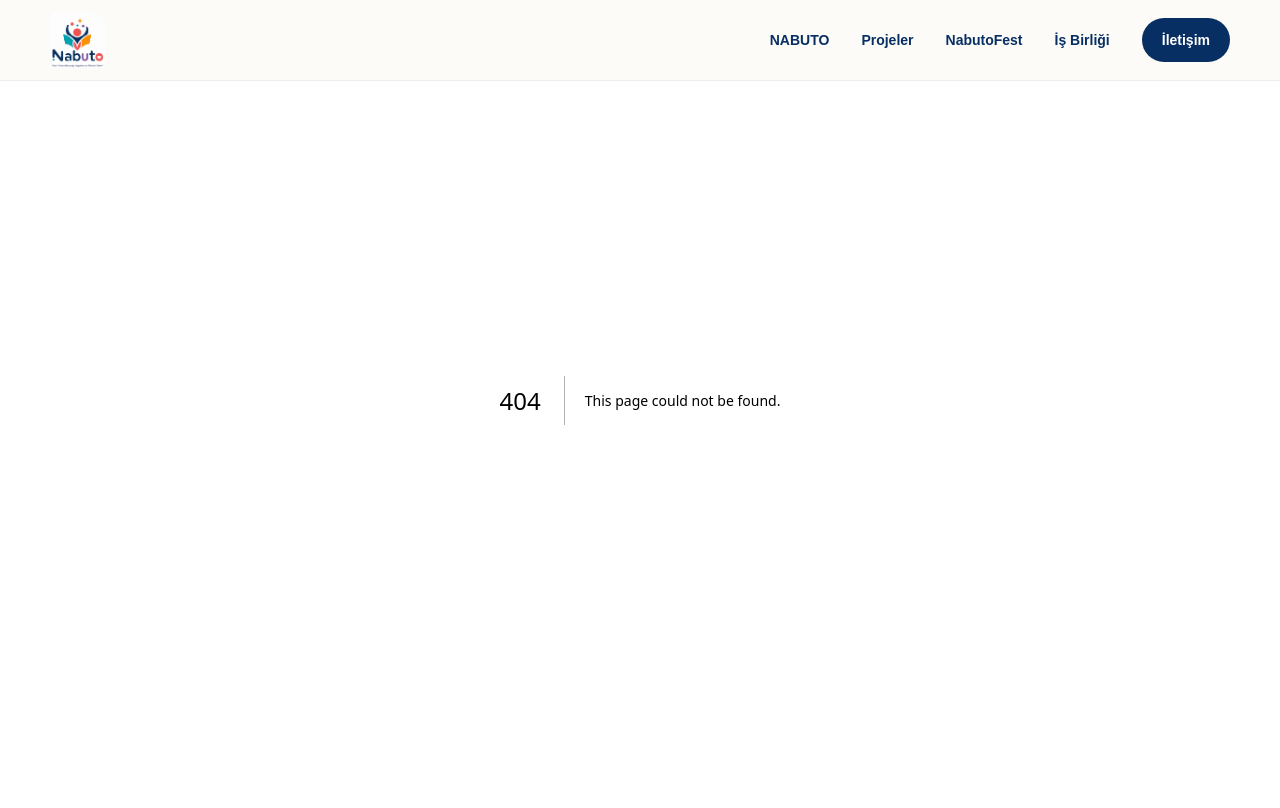
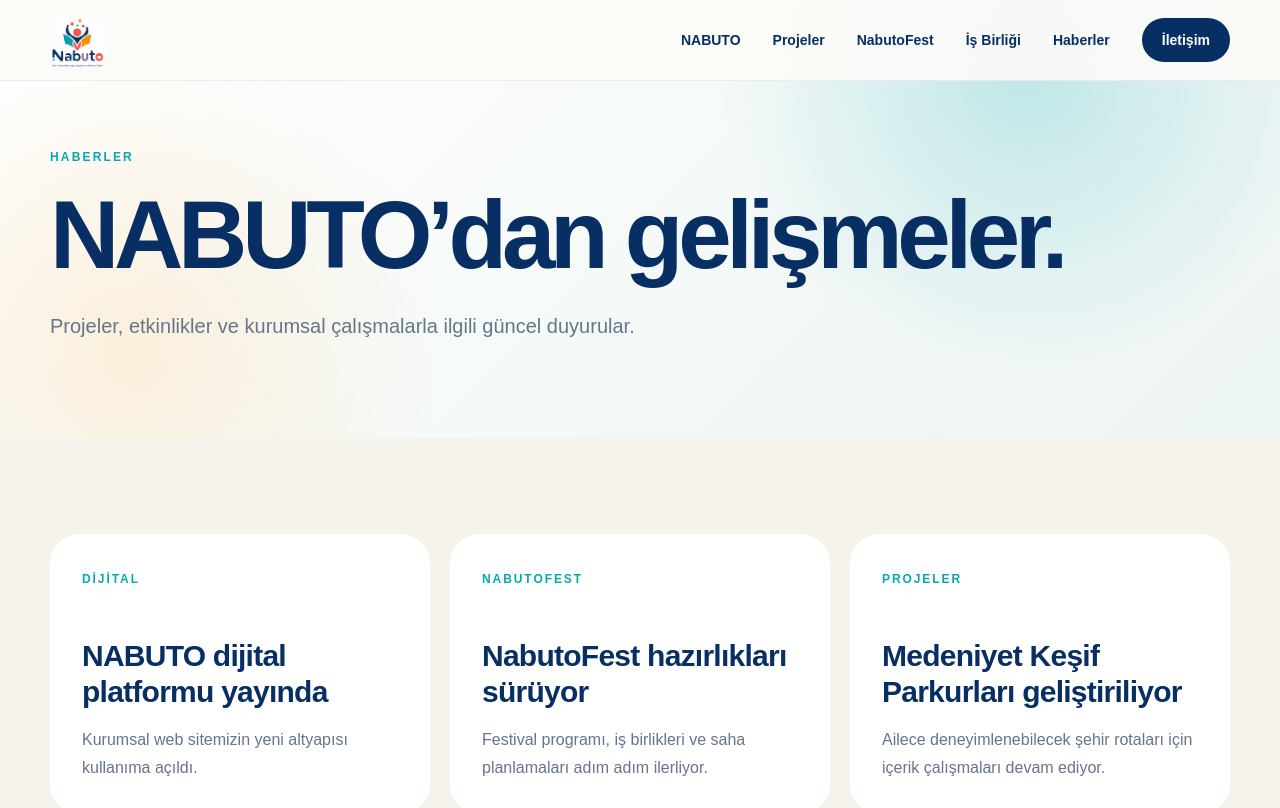
Before and after one commit to nabutorg-cmd/Nabuto-web, a Next.js app: page /haberler in a window 1280 px wide. Before the commit this address had no page. Shown: the top 808 px of the page. Built offline with nearby package versions, Linux system fonts and the light colour scheme.

Commit message:
Add files via upload

```diff
--- /dev/null
+++ b/app/etkinlikler/page.tsx
@@ -0,0 +1,18 @@
+import type { Metadata } from "next";
+import PageHero from "@/components/PageHero";
+export const metadata: Metadata = { title: "Etkinlikler" };
+
+export default function Page() {
+  return (
+    <>
+      <PageHero eyebrow="Etkinlik takvimi" title="Aynı niyet etrafında buluşuyoruz." text="NABUTO etkinlikleri, festival programları ve keşif buluşmaları yakında burada yayımlanacak." />
+      <section className="bg-white py-24">
+        <div className="container-page rounded-[34px] border border-[#082f6312] bg-[#f6f3ec] p-10 md:p-16">
+          <span className="text-xs font-black uppercase tracking-[.18em] text-[#ef4e55]">Yakında</span>
+          <h2 className="display mt-5 max-w-3xl text-5xl font-black text-[#082f63] md:text-7xl">Etkinlik takvimi hazırlanıyor.</h2>
+          <p className="mt-6 max-w-2xl text-lg leading-8 text-[#65758a]">Program, kayıt ve katılım bilgileri yönetim paneliyle birlikte aktif hale getirilecek.</p>
+        </div>
+      </section>
+    </>
+  );
+}
--- /dev/null
+++ b/app/haberler/page.tsx
@@ -0,0 +1,28 @@
+import type { Metadata } from "next";
+import PageHero from "@/components/PageHero";
+export const metadata: Metadata = { title: "Haberler" };
+
+const items = [
+  ["NABUTO dijital platformu yayında", "Kurumsal web sitemizin yeni altyapısı kullanıma açıldı.", "Dijital"],
+  ["NabutoFest hazırlıkları sürüyor", "Festival programı, iş birlikleri ve saha planlamaları adım adım ilerliyor.", "NabutoFest"],
+  ["Medeniyet Keşif Parkurları geliştiriliyor", "Ailece deneyimlenebilecek şehir rotaları için içerik çalışmaları devam ediyor.", "Projeler"],
+];
+
+export default function Page() {
+  return (
+    <>
+      <PageHero eyebrow="Haberler" title="NABUTO’dan gelişmeler." text="Projeler, etkinlikler ve kurumsal çalışmalarla ilgili güncel duyurular." />
+      <section className="bg-[#f6f3ec] py-24">
+        <div className="container-page grid gap-5 md:grid-cols-3">
+          {items.map(([title, text, tag]) => (
+            <article key={title} className="card-hover rounded-[30px] bg-white p-8">
+              <span className="text-xs font-black uppercase tracking-[.16em] text-[#08a9ae]">{tag}</span>
+              <h2 className="mt-12 text-3xl font-black tracking-tight text-[#082f63]">{title}</h2>
+              <p className="mt-4 leading-7 text-[#65758a]">{text}</p>
+            </article>
+          ))}
+        </div>
+      </section>
+    </>
+  );
+}
--- a/app/page.tsx
+++ b/app/page.tsx
@@ -1,5 +1,6 @@
 import Image from "next/image";
 import Link from "next/link";
+import ImpactStrip from "@/components/ImpactStrip";
 
 const projects = [
   ["NabutoFest", "Helal eğlence, maneviyat, kültür ve aileyi aynı meydanda buluşturan festival.", "/nabutofest", "01"],
@@ -38,6 +39,8 @@ export default function Home() {
           </div>
         </div>
       </section>
+
+      <ImpactStrip />
 
       <section className="bg-white py-28">
         <div className="container-page grid gap-16 lg:grid-cols-2">
@@ -94,6 +97,29 @@ export default function Home() {
           </div>
         </div>
       </section>
+
+      <section className="bg-white py-28">
+        <div className="container-page grid gap-8 lg:grid-cols-[1.15fr_.85fr]">
+          <div className="rounded-[36px] bg-[#082f63] p-10 text-white md:p-14">
+            <span className="text-xs font-black uppercase tracking-[.18em] text-white/55">Dijital platform</span>
+            <h2 className="display mt-6 text-5xl font-black md:text-7xl">Keşif, öğrenme ve katılım tek çatı altında.</h2>
+            <p className="mt-6 max-w-2xl text-lg leading-8 text-white/70">Medeniyet Keşif Parkurları, etkinlikler, rozetler ve aile deneyimleri için büyüyen dijital altyapı.</p>
+            <Link href="/projeler" className="mt-8 inline-block rounded-full bg-white px-6 py-4 font-bold text-[#082f63]">Platformu keşfet</Link>
+          </div>
+          <div className="grid gap-5">
+            <Link href="/haberler" className="card-hover rounded-[30px] border border-[#082f6312] bg-[#f6f3ec] p-8">
+              <span className="text-xs font-black uppercase tracking-[.16em] text-[#ef4e55]">Güncel</span>
+              <h3 className="mt-10 text-3xl font-black text-[#082f63]">NABUTO’dan gelişmeler</h3>
+              <p className="mt-4 text-[#65758a]">Projeler, etkinlikler ve kurumsal çalışmalarla ilgili haberler.</p>
+            </Link>
+            <Link href="/etkinlikler" className="card-hover rounded-[30px] border border-[#082f6312] bg-[#f6f3ec] p-8">
+              <span className="text-xs font-black uppercase tracking-[.16em] text-[#08a9ae]">Takvim</span>
+              <h3 className="mt-10 text-3xl font-black text-[#082f63]">Etkinliklere katılın</h3>
+              <p className="mt-4 text-[#65758a]">Yaklaşan buluşmalar, festival programları ve kayıt bilgileri.</p>
+            </Link>
+          </div>
+        </div>
+      </section>
     </>
   );
 }
--- a/components/Footer.tsx
+++ b/components/Footer.tsx
@@ -8,6 +8,8 @@ export default function Footer() {
         <Image src="/nabuto-logo.png" alt="NABUTO" width={132} height={54} className="h-12 w-auto rounded-md object-cover" />
         <p>© {new Date().getFullYear()} NABUTO. Tüm hakları saklıdır.</p>
         <div className="flex gap-5">
+          <Link href="/haberler">Haberler</Link>
+          <Link href="/etkinlikler">Etkinlikler</Link>
           <Link href="/iletisim">İletişim</Link>
           <a href="https://www.instagram.com/nabuto.official" target="_blank" rel="noreferrer">@nabuto.official</a>
         </div>
--- a/components/Header.tsx
+++ b/components/Header.tsx
@@ -9,6 +9,7 @@ const links = [
   ["Projeler", "/projeler"],
   ["NabutoFest", "/nabutofest"],
   ["İş Birliği", "/is-birligi"],
+  ["Haberler", "/haberler"],
 ];
 
 export default function Header() {
--- /dev/null
+++ b/components/ImpactStrip.tsx
@@ -0,0 +1,21 @@
+const items = [
+  ["3 Nesil", "aynı meydanda"],
+  ["72 Millet", "aynı ümmet bilinciyle"],
+  ["6 Ana Proje", "birbirini besleyen ekosistem"],
+  ["Türkiye", "medeniyet odaklı gelecek"],
+];
+
+export default function ImpactStrip() {
+  return (
+    <section className="border-y border-[#082f6310] bg-white">
+      <div className="container-page grid divide-y divide-[#082f6310] md:grid-cols-4 md:divide-x md:divide-y-0">
+        {items.map(([value, label]) => (
+          <div key={value} className="px-6 py-8 text-center">
+            <strong className="block text-2xl font-black text-[#082f63]">{value}</strong>
+            <span className="mt-1 block text-sm text-[#65758a]">{label}</span>
+          </div>
+        ))}
+      </div>
+    </section>
+  );
+}
```
Also changed, not shown: README.txt.
